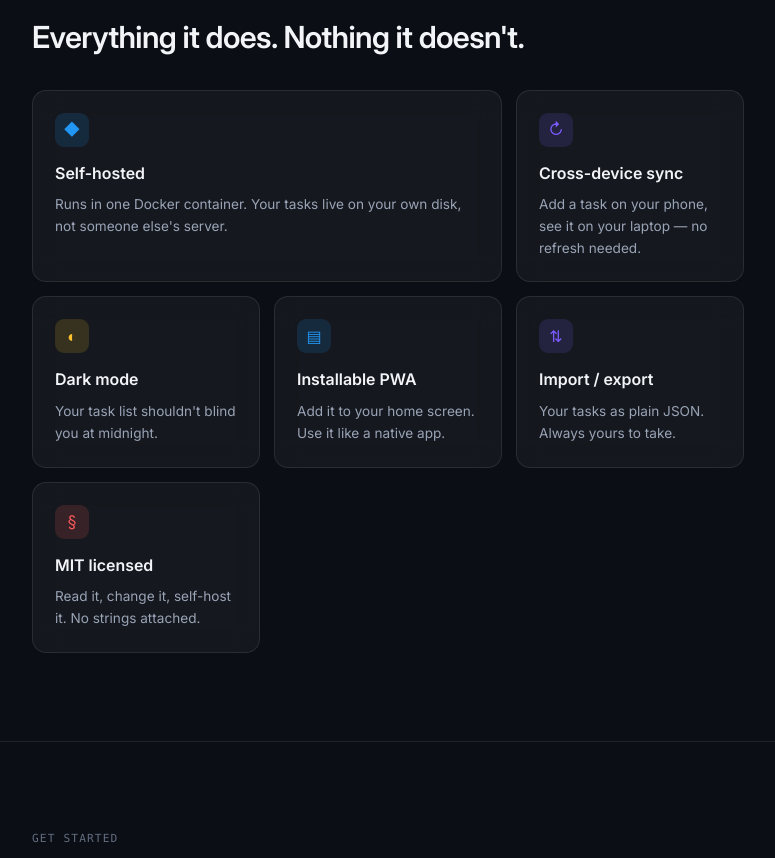
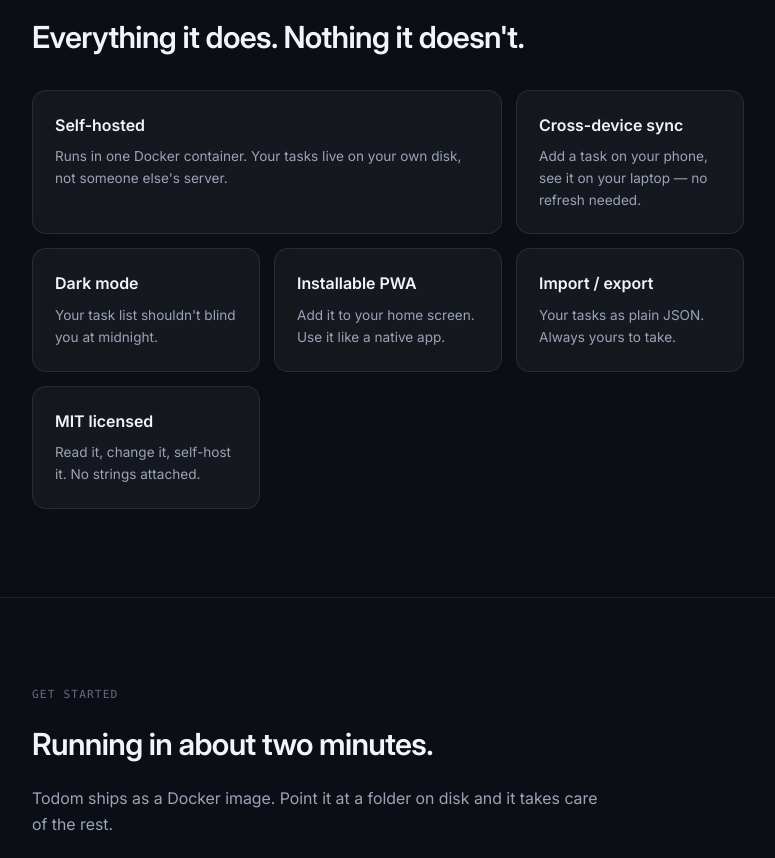
Before and after one commit to lightmorphic/todom, a website: page docs/index.html in a window 1280 px wide. Shown: the part 1732-2590 px from the top of the page, without its empty margins (252-1027 px from the left). Drawn offline with Linux system fonts and the light colour scheme.

Commit message:
Remove icons from feature list

```diff
--- a/docs/index.html
+++ b/docs/index.html
@@ -378,17 +378,6 @@
   .bento-card.span-2 { grid-column: span 2; }
   .bento-card.span-3 { grid-column: span 3; }
 
-  .bento-icon {
-    width: 34px; height: 34px;
-    border-radius: 9px;
-    display: flex; align-items: center; justify-content: center;
-    margin-bottom: 14px;
-    font-size: 1rem;
-  }
-  .bento-icon.blue   { background: rgba(33,150,243,0.15); color: var(--blue); }
-  .bento-icon.violet { background: rgba(124,92,255,0.15); color: var(--violet); }
-  .bento-icon.yellow { background: rgba(251,192,45,0.15); color: var(--yellow); }
-  .bento-icon.red    { background: rgba(255,92,92,0.15); color: var(--red); }
 
   .bento-card h3 {
     font-family: var(--display);
@@ -524,32 +513,26 @@
     <h2>Everything it does. Nothing it doesn't.</h2>
     <div class="bento">
       <div class="bento-card span-4">
-        <div class="bento-icon blue">◆</div>
         <h3>Self-hosted</h3>
         <p>Runs in one Docker container. Your tasks live on your own disk, not someone else's server.</p>
       </div>
       <div class="bento-card span-2">
-        <div class="bento-icon violet">↻</div>
         <h3>Cross-device sync</h3>
         <p>Add a task on your phone, see it on your laptop — no refresh needed.</p>
       </div>
       <div class="bento-card span-2">
-        <div class="bento-icon yellow">◐</div>
         <h3>Dark mode</h3>
         <p>Your task list shouldn't blind you at midnight.</p>
       </div>
       <div class="bento-card span-2">
-        <div class="bento-icon blue">▤</div>
         <h3>Installable PWA</h3>
         <p>Add it to your home screen. Use it like a native app.</p>
       </div>
       <div class="bento-card span-2">
-        <div class="bento-icon violet">⇅</div>
         <h3>Import / export</h3>
         <p>Your tasks as plain JSON. Always yours to take.</p>
       </div>
       <div class="bento-card span-2">
-        <div class="bento-icon red">§</div>
         <h3>MIT licensed</h3>
         <p>Read it, change it, self-host it. No strings attached.</p>
       </div>
```
